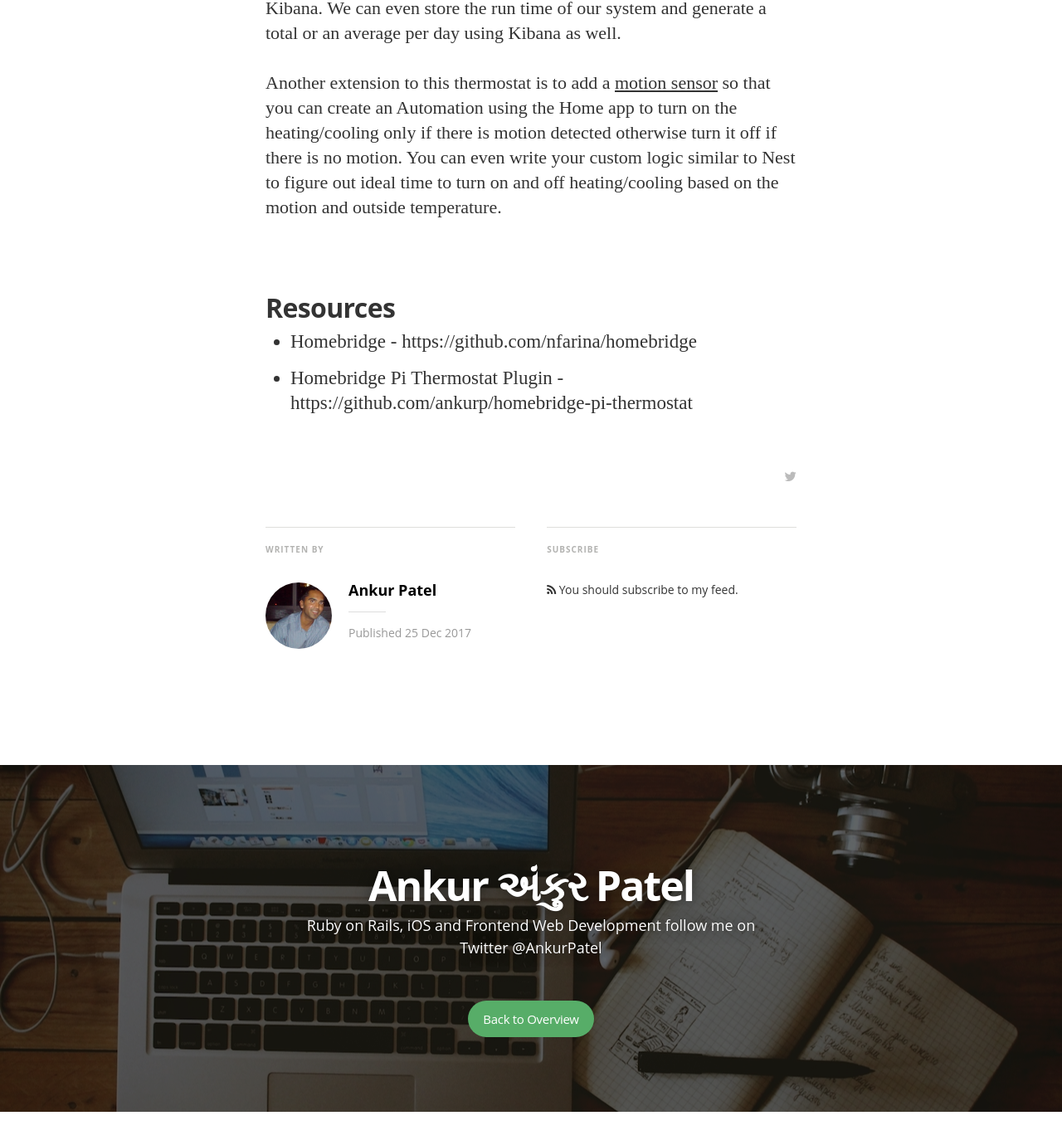
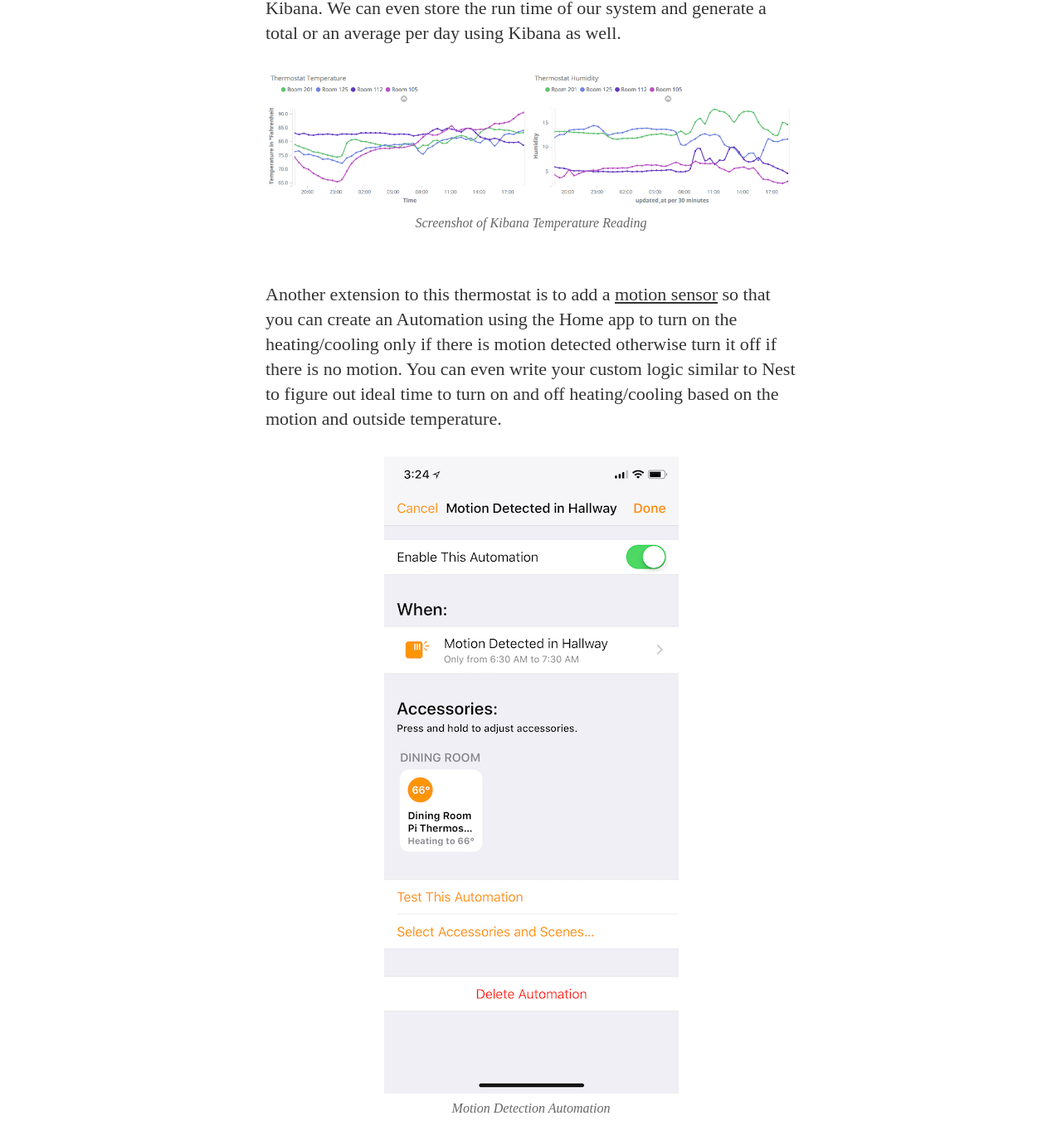
Before and after one commit to EncoreDevLabs/blog, a Jekyll site: the page built from _posts/2017-12-25-homekit-pi-thermostat.markdown, in a window 1280 px wide and 1400 px high, scrolled down 16176 px. Shown: the top 1380 px of the window at 83% size. Built offline with Jekyll 4.4.1, drawn with Linux system fonts in a browser that asks for light colours; nearby versions of some CDN libraries; some web fonts are replaced; comment, search, counter and statistics services are not loaded; before the commit the page ends 17516 px from its top, so only the background shows below that.

Commit message:
Updating post

```diff
--- a/_posts/2017-12-25-homekit-pi-thermostat.markdown
+++ b/_posts/2017-12-25-homekit-pi-thermostat.markdown
@@ -181,7 +181,11 @@ Homekit is great and lets you control accessories from your iOS devices and even
 
 Since Homekit does not allow you to see historical data for a Homekit enabled accessory we would need a way to record the temperature data along with the start and stop times of our heating or cooling system so we can see how much energy we have consumed. For this we can use an elasticsearch index and graph the temperature reading data using Kibana. We can even store the run time of our system and generate a total or an average per day using Kibana as well.
 
+![Screenshot of Kibana Temperature Reading](/assets/article_images/2017-12-25/kibana.png)
+
 Another extension to this thermostat is to add a [motion sensor](http://a.co/0BX0fPl) so that you can create an Automation using the Home app to turn on the heating/cooling only if there is motion detected otherwise turn it off if there is no motion. You can even write your custom logic similar to Nest to figure out ideal time to turn on and off heating/cooling based on the motion and outside temperature.
+
+![Motion Detection Automation](/assets/article_images/2017-12-25/automation.jpg)
 
 ## Resources
 
--- a/css/main.sass
+++ b/css/main.sass
@@ -406,6 +406,8 @@ body
     figure
       margin: 0
       padding: 0 0 30px
+      &.image
+        text-align: center
     figcaption
       font-weight: 400
       font-style: italic
```
Also changed, not shown: assets/article_images/2017-12-25/automation.jpg (added), assets/article_images/2017-12-25/kibana.png (added).
